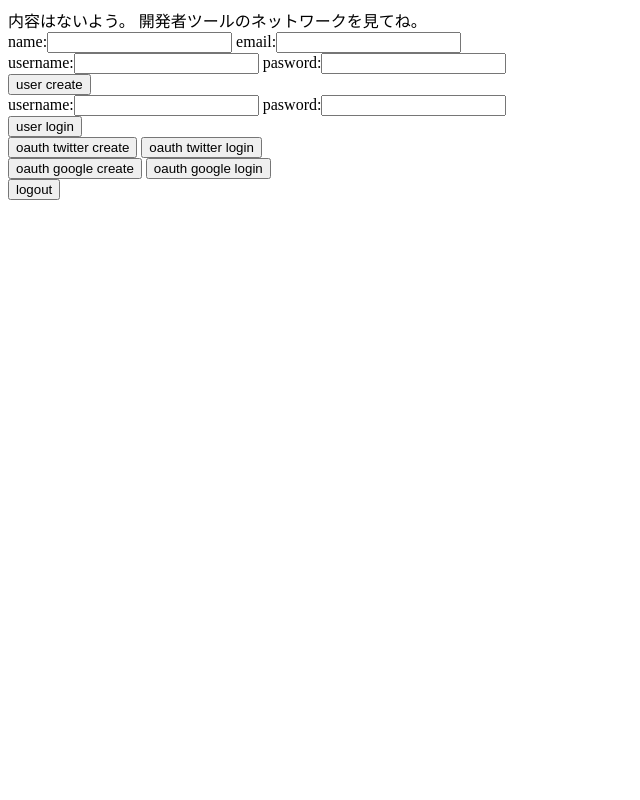
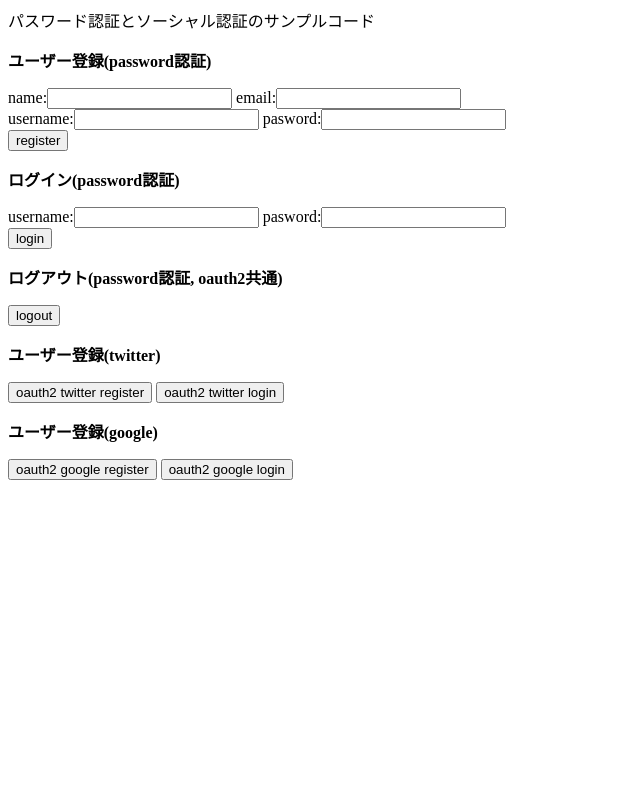
Before and after one commit to ritogk/memo_jwt, a Flask app: page / in a window 1280 px wide. Shown: the whole page, without its empty margins (0-640 px from the left). Run offline with Flask 3, Linux system fonts and the light colour scheme.

Commit message:
gamen chenko

```diff
--- a/src/templates/work.html
+++ b/src/templates/work.html
@@ -1,29 +1,34 @@
 <html>
   <head> </head>
   <body>
-    内容はないよう。 開発者ツールのネットワークを見てね。
+    パスワード認証とソーシャル認証のサンプルコード
   </body>
-  <br>
+  <p style="font-weight: bold;">ユーザー登録(password認証)</p>
   name:<input type="text" id="text-name"></input>
   email:<input type="text" id="text-email"></input>
   <br>
   username:<input type="text" id="text-username"></input>
   pasword:<input type="text" id="text-password"></input>
   <br>
-  <button id="button-create">user create</button>
+  <button id="button-create">register</button>
   <br>
+  <p style="font-weight: bold;">ログイン(password認証)</p>
   username:<input type="text" id="text-username-login"></input>
   pasword:<input type="text" id="text-password-login"></input>
   <br>
-  <button id="button-login">user login</button>
+  <button id="button-login">login</button>
   <br>
-  <button id="button-twitter-create">oauth twitter create</button>
-  <button id="button-twitter-login">oauth twitter login</button>
+  <p style="font-weight: bold;">ログアウト(password認証, oauth2共通)</p>
+  <button id="button-logout">logout</button>
   <br>
-  <button id="button-google-create">oauth google create</button>
-  <button id="button-google-login">oauth google login</button>
+  <p style="font-weight: bold;">ユーザー登録(twitter)</p>
+  <button id="button-twitter-create">oauth2 twitter register</button>
+  <button id="button-twitter-login">oauth2 twitter login</button>
   <br>
-  <button id="button-logout">logout</button>
+  <p style="font-weight: bold;">ユーザー登録(google)</p>
+  <button id="button-google-create">oauth2 google register</button>
+  <button id="button-google-login">oauth2 google login</button>
+  <br>
 </html>
 
 <script>
```
